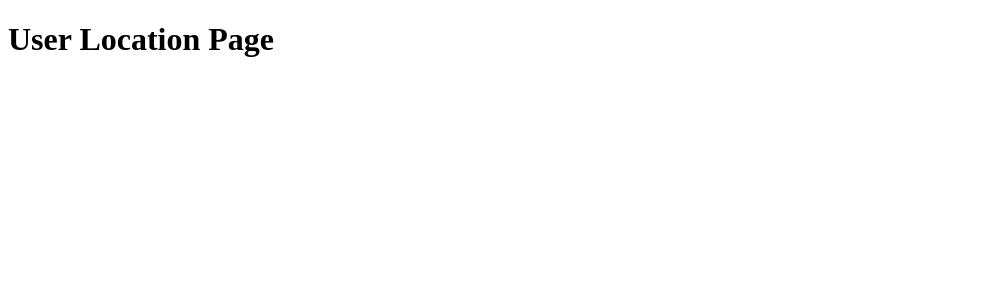
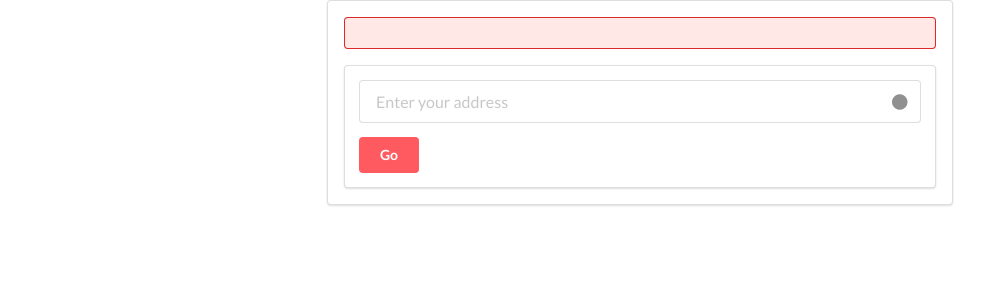
Before and after one commit to kylesdev91/start, a Vue app: page / in a window 1280 px wide. Shown: the top 300 px of the page, without its empty margins (0-1007 px from the left). Built offline with nearby package versions, Linux system fonts and the light colour scheme.

Commit message:
Section 2, Lecture 5

```diff
--- a/index.html
+++ b/index.html
@@ -3,7 +3,8 @@
   <head>
     <meta charset="utf-8">
     <meta name="viewport" content="width=device-width,initial-scale=1.0">
-    <title>food-delivery-app</title>
+    <title>02 User Location</title>
+    <link rel="stylesheet" href="https://cdn.jsdelivr.net/npm/semantic-ui@2.5.0/dist/semantic.min.css">
   </head>
   <body>
     <div id="app"></div>
--- a/src/pages/UserLocation.vue
+++ b/src/pages/UserLocation.vue
@@ -1,3 +1,26 @@
 <template>
-  <h1>User Location Page</h1>
+  <section class="ui two column centered grid">
+    <div class="column">
+        <form class="ui segment large form">
+            <div class="ui message red"></div>
+            <div class="ui segment">
+                <div class="field">
+                    <div class="ui right icon input large">
+                        <input type="text" placeholder="Enter your address" />
+                        <i class="circle icon"></i>
+                    </div>
+                </div>
+                <button class="ui button">Go</button>
+            </div>
+        </form>
+    </div>
+  </section>
 </template>
+
+<style>
+.ui.button,
+.dot.circle.icon {
+  background-color: #ff5a5f;
+  color: white;
+}
+</style>
```
